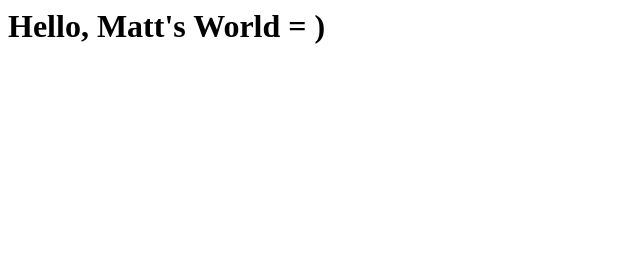
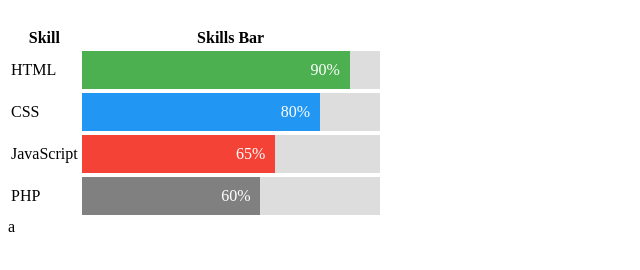
Before and after one commit to MattLomas/dne, a plain HTML site: page web/index.html in a window 1280 px wide. Shown: the whole page, without its empty margins (0-640 px from the left). Drawn offline with Linux system fonts and the light colour scheme.

Commit message:
Update index.html

```diff
--- a/web/index.html
+++ b/web/index.html
@@ -1,5 +1,52 @@
 <html>
 <body>
-<h1>Hello, Matt's World = )</h1>
+<!--<h1>Hello, Matt's World = )</h1>-->
+<br/>
+<style type="text/css">
+* {box-sizing:border-box}
+.container {  width: 100%;   background-color: #ddd; }
+.skills { text-align: right; padding-top: 10px; padding-bottom: 10px; padding-right: 10px; color: white; }
+.html {width: 90%; background-color: #4CAF50;}
+.css {width: 80%; background-color: #2196F3;}
+.js {width: 65%; background-color: #f44336;}
+.php {width: 60%; background-color: #808080;}
+</style>
+
+<table style="">
+<tr>
+<th>Skill</th>
+<th>Skills Bar</th>
+</tr>
+
+<tr>
+<td>HTML</td>
+<td style="width: 300px;"><div class="container">
+  <div class="skills html">90%</div>
+</div>
+</td>
+</tr>
+
+<tr>
+<td>CSS</td>
+<td style="width: 300px;"><div class="container">
+  <div class="skills css">80%</div>
+</div></td>
+</tr>
+
+<tr>
+<td>JavaScript</td>
+<td style="width: 300px;"><div class="container">
+  <div class="skills js">65%</div>
+</div></td>
+</tr>
+
+<tr>
+<td>PHP</td>
+<td style="width: 300px;"><div class="container">
+  <div class="skills php">60%</div>
+</div></td>
+</tr>
+</table>a
+<br/><br/>
 </body>
 </html>
```
